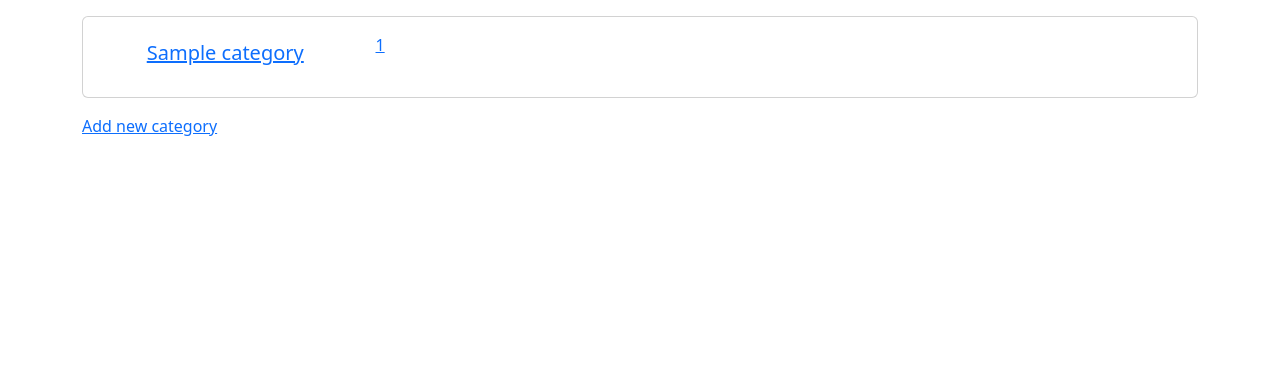
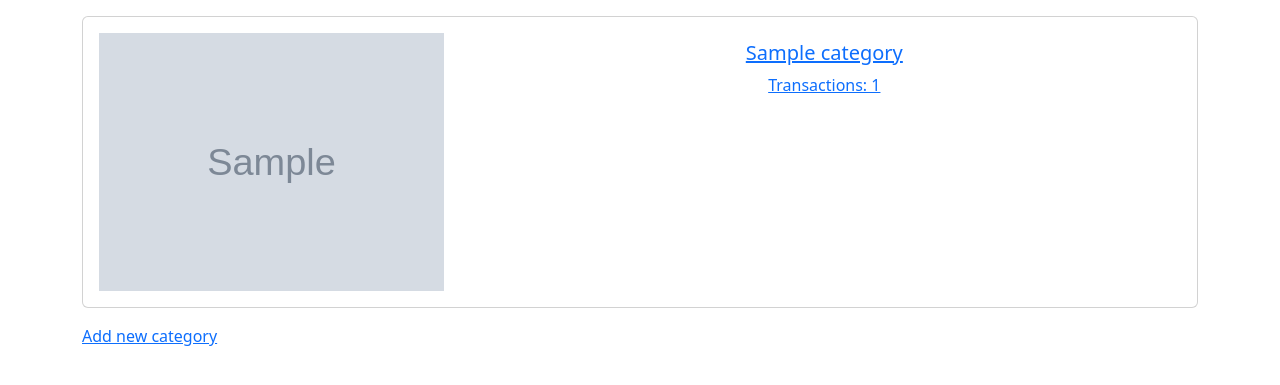
Before and after one commit to PabloEGonz/bugget-app, a Rails app: page /categories in a window 1280 px wide. Shown: the top 385 px of the page. Run offline with Rails 7, Linux system fonts and the light colour scheme; a user stored in the database is signed in; tables that the repository leaves empty hold one stand-in row (values such as "Sample post"); some libraries are stand-ins or nearby versions.

Commit message:
Style categories show page

```diff
--- a/app/views/categories/_category.html.erb
+++ b/app/views/categories/_category.html.erb
@@ -1,10 +1,13 @@
-<div class="card mx-auto my-3">
+<div class="card mx-auto my-3 category">
   <%= link_to category_path(category), class: "custom-link" do %>
     <div class="card-body row">
-      <div class="text-center my-2 col-3">
+      <div class="col-4">
+        <img src="<%= category.icon%>" alt="<%= category.icon%>", class="img-fluid">
+      </div>
+      <div class="text-center my-2 col-8">
         <h5 class="card-title"><%= category.name%> </h5>
+        <p class="card-text">Transactions: <%= category.transacts.count%> </p>
       </div>
-      <p class="card-text col-9"><%= category.transacts.count%> </p>
     </div>
   <% end %>
 </div>
--- a/app/views/categories/show.html.erb
+++ b/app/views/categories/show.html.erb
@@ -1,6 +1,8 @@
-<h4><%= @category.name%></h4>
+<h3><%= @category.name%></h3>
 <h5 class="text-center">Total = <%= number_to_currency(@transacts.sum(:amount)) %> </h5>
 <% @transacts.each do |transact| %>
   <%= render 'transact', transact: transact%>
 <%end%>
-<%= link_to 'Add a transaction', new_category_transact_path(@category) %>
+<div class="text-center">
+  <%= link_to 'Add a transaction', new_category_transact_path(@category) %>
+</div>
--- a/app/views/transacts/new.html.erb
+++ b/app/views/transacts/new.html.erb
@@ -8,8 +8,9 @@
       </div>
       <div class="col-md-2 mb-3">
         <%= f.label :amount, class: "form-label" %>
-        <%= f.number_field :amount, class: "form-control" %>
+        <%= f.number_field :amount, value: number_to_currency(f.object.amount.to_f, delimiter: '', unit: ''), step: :any, class: "form-control" %>
       </div>
+      <label for="category">Add to a category</label>
       <% @categories.each do |category| %>
         <div class="form-check">
           <%= f.check_box :category_ids, { multiple: true }, category.id, nil %>
```
Also changed, not shown: app/helpers/application_helper.rb (+5 -5 lines), app/views/categories/_transact.html.erb (+4 -3 lines).
